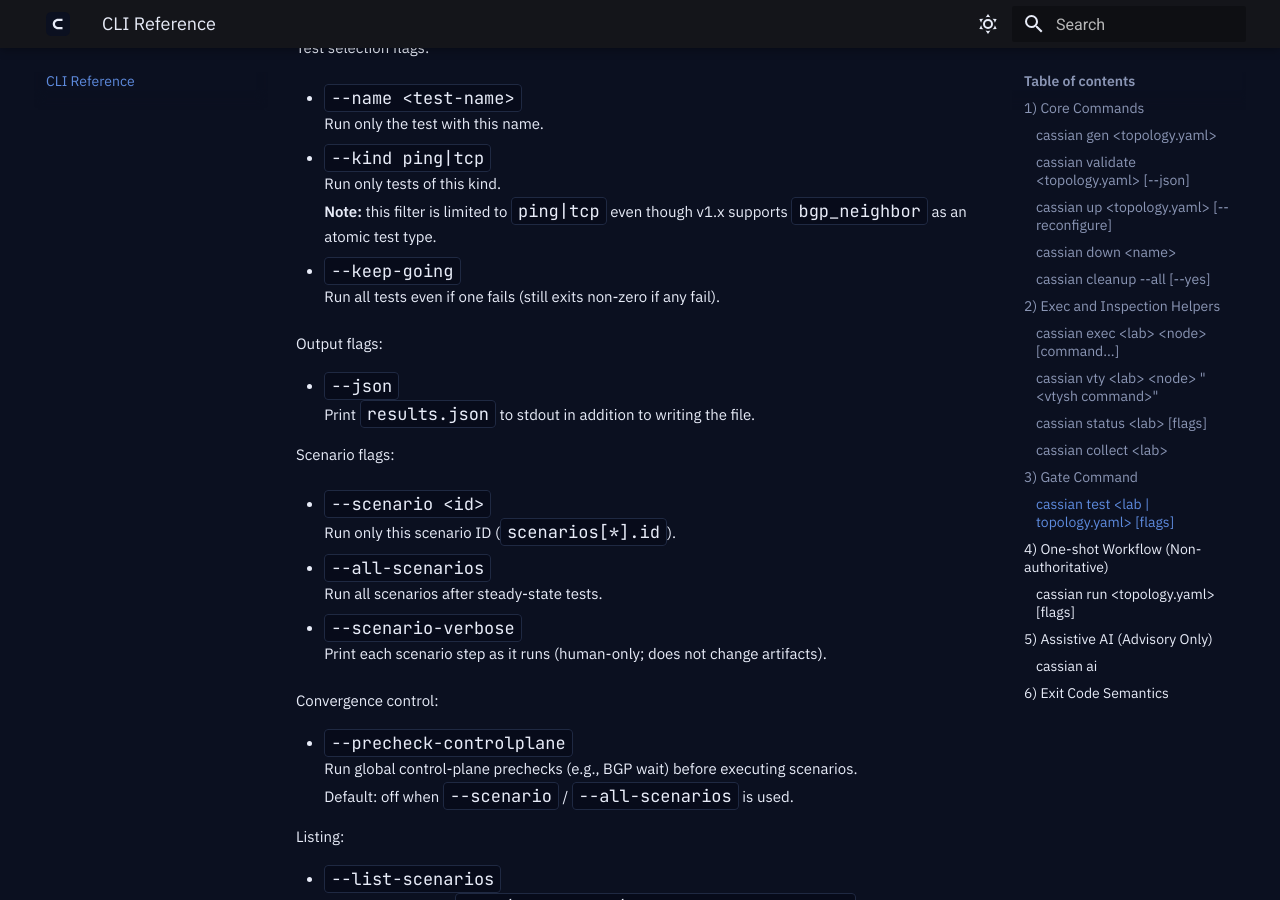
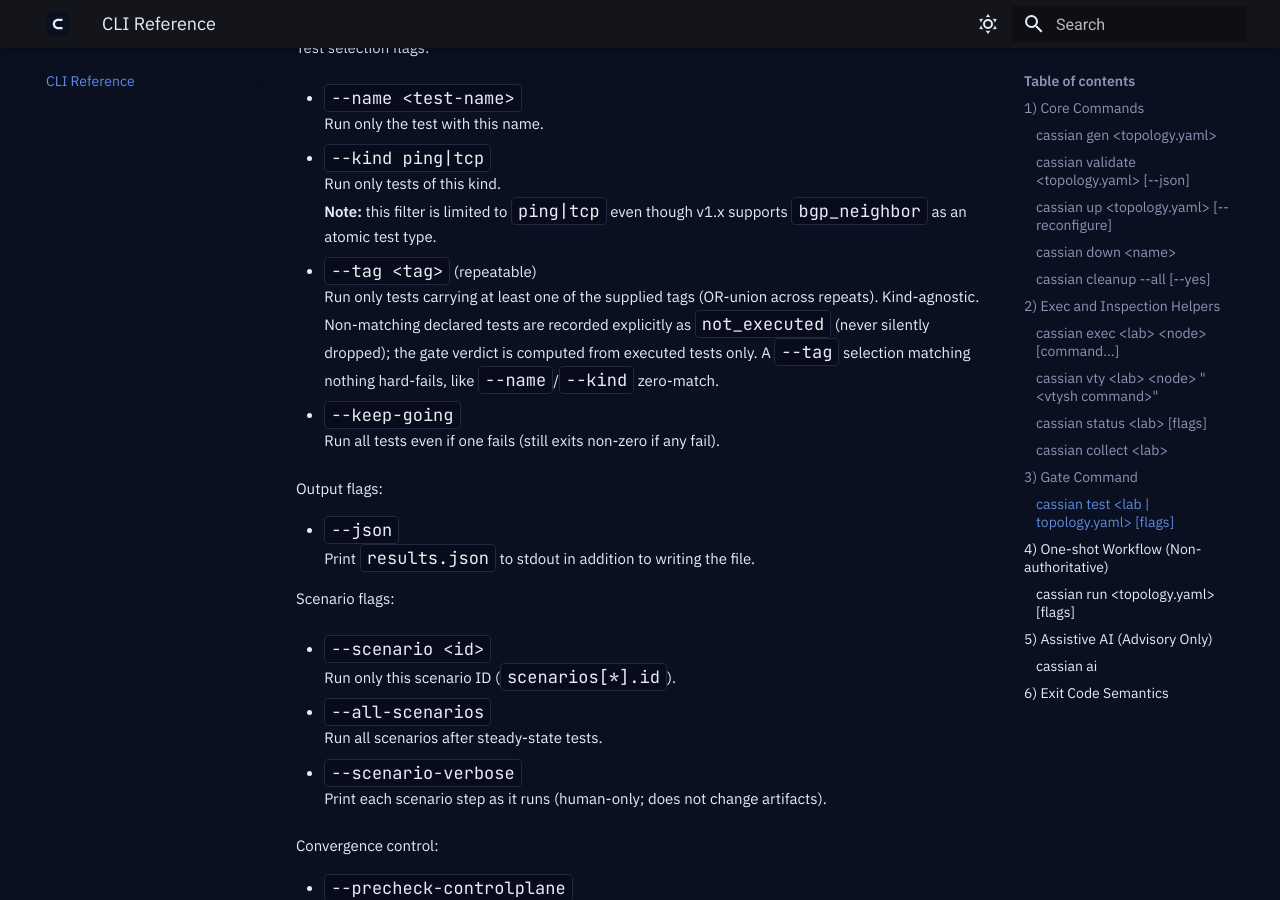
Before and after one commit to cassian-gate/cassian-gate, an MkDocs documentation site: the page built from docs/cli-reference-v1.md, in a window 1280 px wide and 900 px high, scrolled down 4074 px. Built offline with MkDocs 1.6.1 and Material for MkDocs 9.7.7, drawn with Linux system fonts in a browser that asks for light colours; the version menu is left out.

Commit message:
Phase1b 4.8 v1.8: document --tag in cli-reference (Doctrine 1.18 atomic completion); discharges Chat-4 Finding 2

```diff
--- a/docs/cli-reference-v1.md
+++ b/docs/cli-reference-v1.md
@@ -173,6 +173,10 @@
   Run only tests of this kind.
   **Note:** this filter is limited to `ping|tcp` even though v1.x supports `bgp_neighbor` as an atomic test type.
 
+* `--tag <tag>` (repeatable)
+  Run only tests carrying at least one of the supplied tags (OR-union across repeats). Kind-agnostic.
+  Non-matching declared tests are recorded explicitly as `not_executed` (never silently dropped); the gate verdict is computed from executed tests only. A `--tag` selection matching nothing hard-fails, like `--name`/`--kind` zero-match.
+
 * `--keep-going`
   Run all tests even if one fails (still exits non-zero if any fail).
 
```
